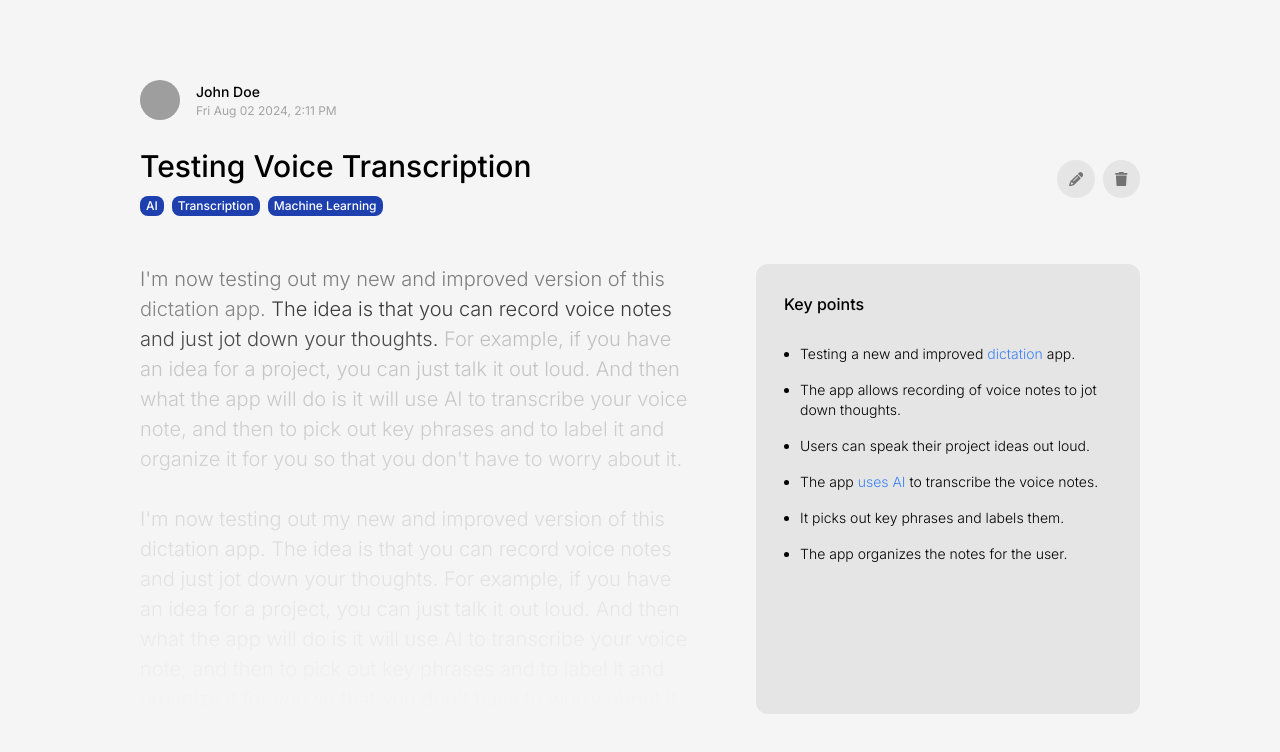
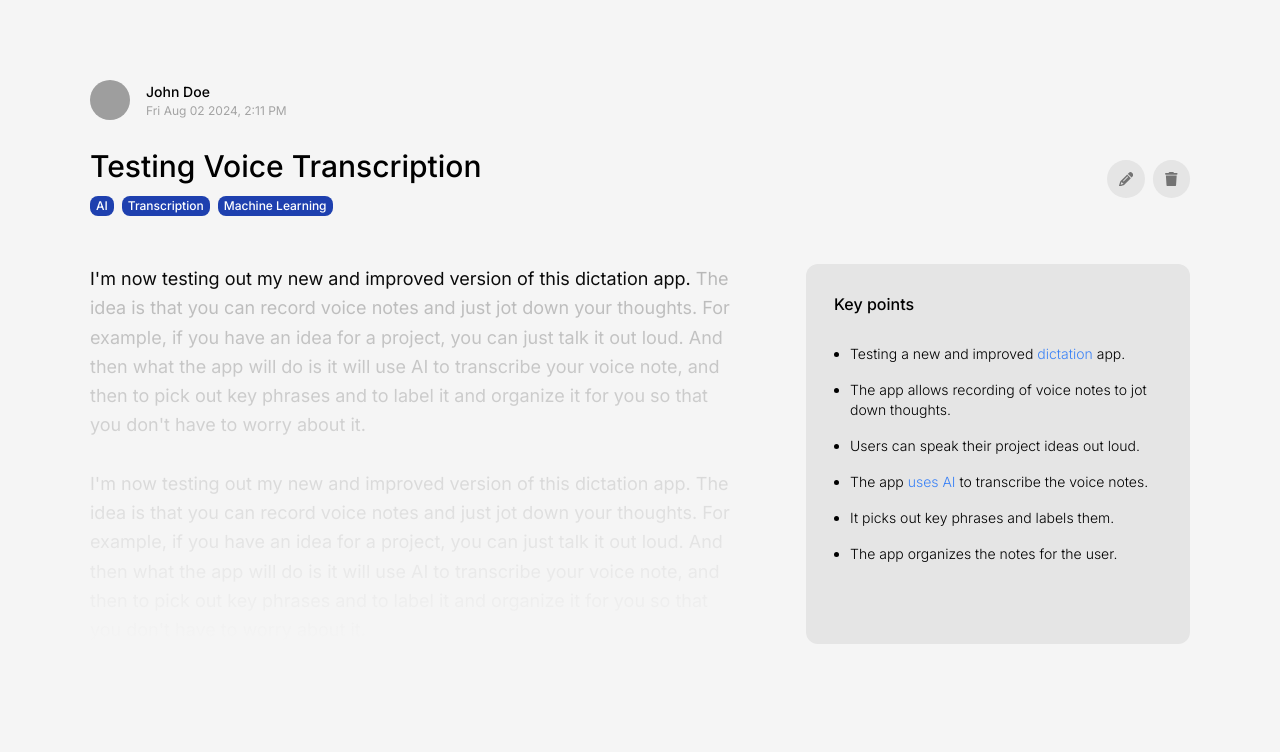
Before and after one commit to vincemaina/dictaite, a Next.js app: page /notes/1 in a window 1280 px wide. Shown: the top 752 px of the page. Built offline with nearby package versions, Linux system fonts and the light colour scheme; grey boxes are pictures that could not be loaded.

Commit message:
feat: use new transcription component

```diff
--- a/app/(main-layout)/notes/[noteId]/page.tsx
+++ b/app/(main-layout)/notes/[noteId]/page.tsx
@@ -1,10 +1,11 @@
 import PencilIcon from "../../../../components/icons/pencil";
 import TrashIcon from "../../../../components/icons/trash";
 import Label from "../../../../components/label";
+import Transcription from "../../../../components/transcription";
 
 export default function Page() {
     return (
-        <div className="max-w-[1000px] mx-auto">
+        <div className="max-w-[1100px] mx-auto">
             <div className="mb-7 flex items-center gap-4">
                 <img src="https://i.pravatar.cc/150?img=2" alt="Image of person" className="h-10 aspect-square object-cover rounded-full"/>
                 <div>
@@ -34,22 +35,58 @@ export default function Page() {
                 </div>
             </div>
             <div className="flex gap-16 mt-12">
-                <div className="w-full relative">
-                    <div className="bg-gradient-to-b from-transparent to-neutral-100 dark:to-neutral-900 absolute inset-0 z-10"></div>
-                    {/* <h4 className="mb-7">Transcription</h4> */}
-                    <p style={{lineHeight: "1.5"}} className="text-xl text-neutral-800 dark:text-neutral-200 font-light">
-                        <span className="opacity-60 dark:text-blue-200">I&apos;m now testing out my new and improved version of this dictation app.</span>
-                        <span className="dark:text-white"> The idea is that you can record voice notes and just jot down your thoughts.</span>
-                        <span className="opacity-30"> For example, if you have an idea for a project, you can just talk it out loud. And then what the app will do is it will use AI to transcribe your voice note, and then to pick out key phrases and to label it and organize it for you so that you don&apos;t have to worry about it.</span>
-                        <br />
-                        <br />
-                        <span className="mt-7 opacity-30">
-                            I&apos;m now testing out my new and improved version of this dictation app.
-                            The idea is that you can record voice notes and just jot down your thoughts.
-                            For example, if you have an idea for a project, you can just talk it out loud. And then what the app will do is it will use AI to transcribe your voice note, and then to pick out key phrases and to label it and organize it for you so that you don&apos;t have to worry about it.
-                        </span>
-                    </p>
-                </div>
+                <Transcription
+                    lines={{
+                        1: {
+                            text: "I'm now testing out my new and improved version of this dictation app.",
+                            start: 0,
+                            end: 5,
+                            speaker: "User"
+                        },
+                        2: {
+                            text: "The idea is that you can record voice notes and just jot down your thoughts.",
+                            start: 5,
+                            end: 10,
+                            speaker: "User"
+                        },
+                        3: {
+                            text: "For example, if you have an idea for a project, you can just talk it out loud.",
+                            start: 10,
+                            end: 15,
+                            speaker: "User"
+                        },
+                        4: {
+                            text: "And then what the app will do is it will use AI to transcribe your voice note, and then to pick out key phrases and to label it and organize it for you so that you don't have to worry about it.",
+                            start: 15,
+                            end: 20,
+                            speaker: "User"
+                        },
+                        5: {
+                            text: "\n\nI'm now testing out my new and improved version of this dictation app.",
+                            start: 0,
+                            end: 5,
+                            speaker: "User"
+                        },
+                        6: {
+                            text: "The idea is that you can record voice notes and just jot down your thoughts.",
+                            start: 5,
+                            end: 10,
+                            speaker: "User"
+                        },
+                        7: {
+                            text: "For example, if you have an idea for a project, you can just talk it out loud.",
+                            start: 10,
+                            end: 15,
+                            speaker: "User"
+                        },
+                        8: {
+                            text: "And then what the app will do is it will use AI to transcribe your voice note, and then to pick out key phrases and to label it and organize it for you so that you don't have to worry about it.",
+                            start: 15,
+                            end: 20,
+                            speaker: "User"
+                        },
+                    }}
+                />
 
                 <div className="w-full max-w-sm bg-neutral-200 dark:bg-neutral-800 p-7 rounded-xl text-sm">
                     <h4 className="font-medium text-base mb-7">Key points</h4>
```
